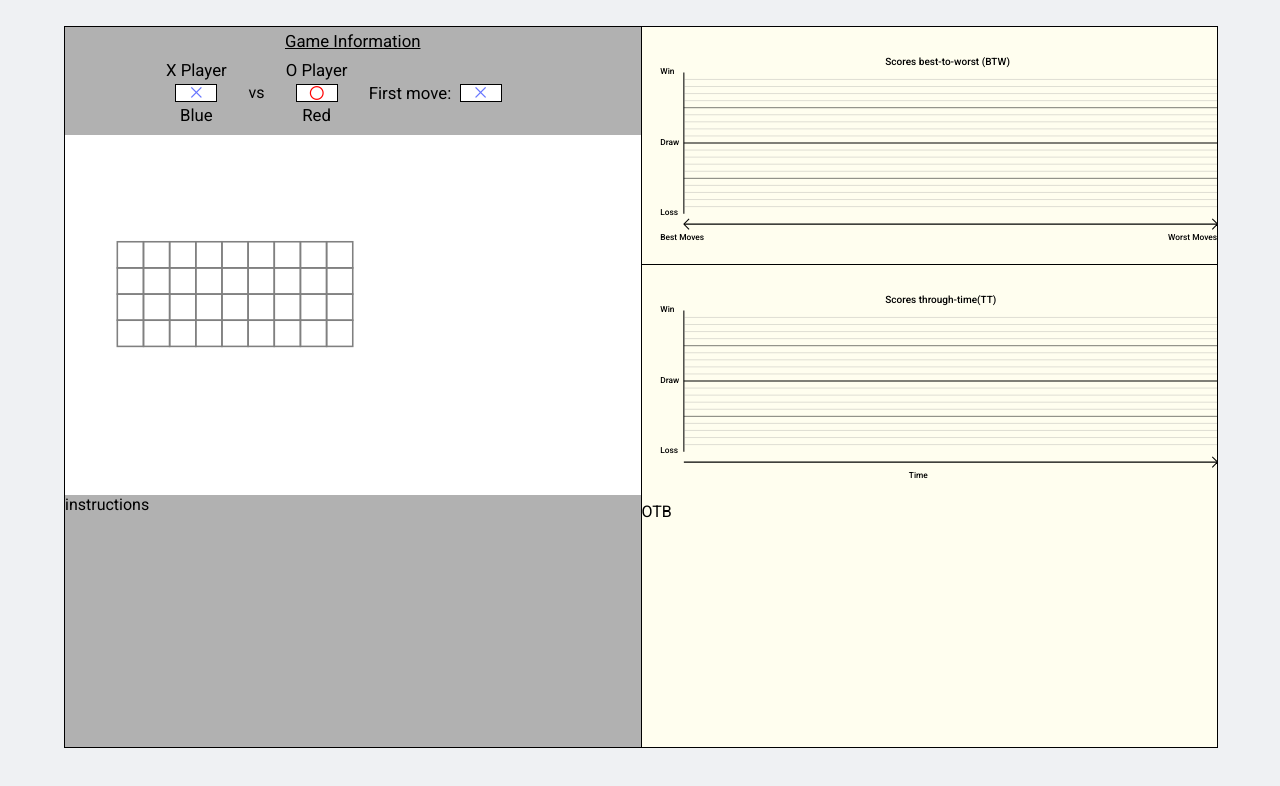
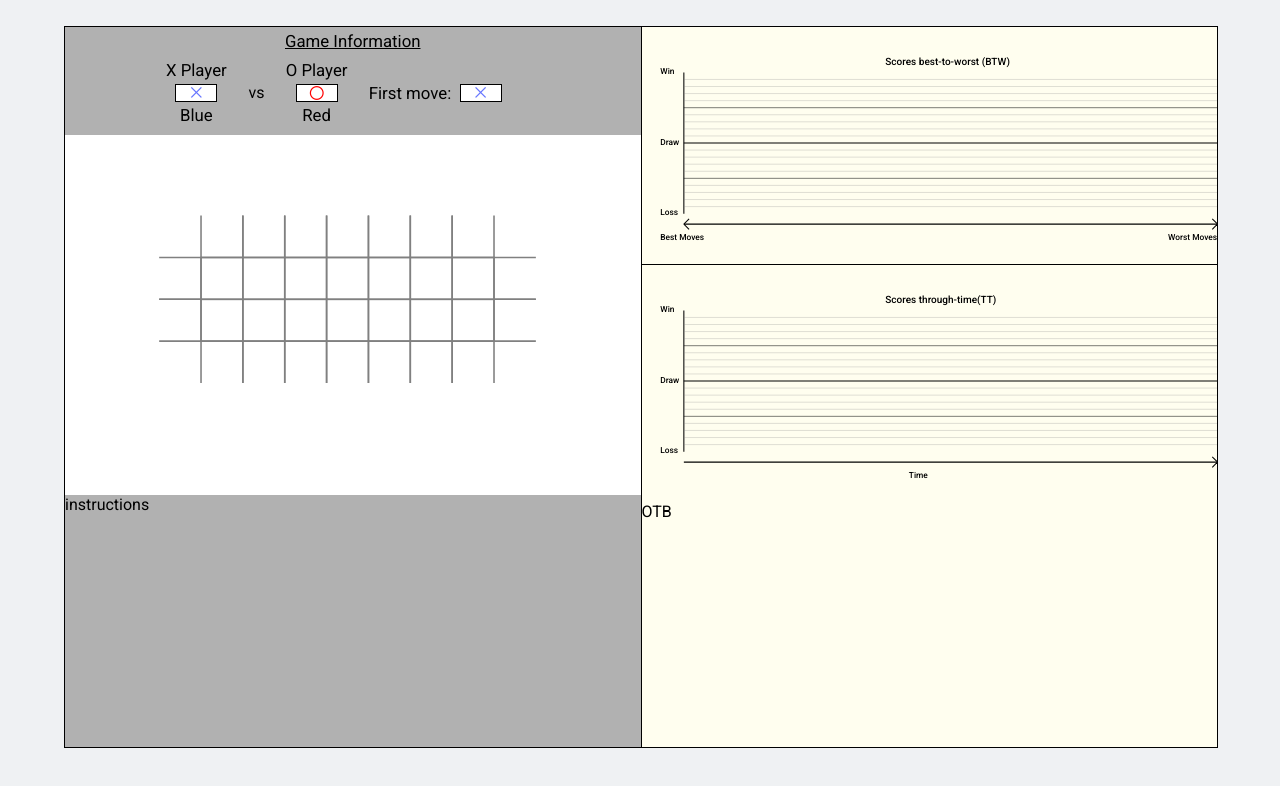
Before and after one commit to montaser85/mnk_task1, a Svelte app: page / in a window 1280 px wide. Shown: the top 786 px of the page. Built offline with nearby package versions, Linux system fonts and the light colour scheme.

Commit message:
board is done

```diff
--- a/src/components/GameBoard.svelte
+++ b/src/components/GameBoard.svelte
@@ -1,10 +1,10 @@
 <script>
     import { scaleLinear, scaleOrdinal } from "d3-scale";
 
-    let GB_X1=100;
-    let GB_Y1=50;
-    let boardBoxWidth=50;
-    let boardBoxHeight=50;
+    let GB_X1=180;
+    let GB_Y1=0;
+    let boardBoxWidth=80;
+    let boardBoxHeight=80;
 
     let viewBoxWidth=1100;
     let viewBoxHeight=380;
@@ -41,9 +41,44 @@
                 {#each boxArray as box}
                     {column_index=(box%9)}
                     {row_index=(box-(box%9))/9}
-                    <rect class="BoardBox" x={GB_X1+(column_index*boardBoxHeight)} y={GB_Y1+(row_index*boardBoxHeight)} width={boardBoxHeight} height={boardBoxWidth}/>
+                    <!-- <rect class="BoardBox {row_index}" id="BoardTop" x={GB_X1+(column_index*boardBoxHeight)} y={GB_Y1+(row_index*boardBoxHeight)} width={boardBoxHeight} height={boardBoxWidth}/> -->
+                    {#if row_index==0}
+                        {#if column_index==0}
+                            <rect class="BoardBox" x={GB_X1+(column_index*boardBoxHeight)} y={GB_Y1+(row_index*boardBoxHeight)} width={boardBoxHeight} height={boardBoxWidth}
+                            style="stroke-dasharray: 0,{boardBoxHeight}"
+                            />
+                        {:else if column_index==8}
+                            <rect class="BoardBox" x={GB_X1+(column_index*boardBoxHeight)} y={GB_Y1+(row_index*boardBoxHeight)} width={boardBoxHeight} height={boardBoxWidth}
+                            style="stroke-dasharray: 0,{boardBoxHeight}"
+                        />
+                        {:else}
+                            <rect class="BoardBox" x={GB_X1+(column_index*boardBoxHeight)} y={GB_Y1+(row_index*boardBoxHeight)} width={boardBoxHeight} height={boardBoxWidth}
+                            style="stroke-dasharray: 0,{boardBoxHeight},{boardBoxHeight*2}"
+                            />
+                        {/if}
+
+                    {:else if row_index==3}
+                        {#if column_index==0}
+                            <rect class="BoardBox" x={GB_X1+(column_index*boardBoxHeight)} y={GB_Y1+(row_index*boardBoxHeight)} width={boardBoxHeight} height={boardBoxWidth}
+                            style="stroke-dasharray: 0,{boardBoxHeight}"
+                            />
+                        {:else if column_index==8}
+                            <rect class="BoardBox" x={GB_X1+(column_index*boardBoxHeight)} y={GB_Y1+(row_index*boardBoxHeight)} width={boardBoxHeight} height={boardBoxWidth}
+                            style="stroke-dasharray: 0,{boardBoxHeight}"
+                        />
+                        {:else}
+                            <rect class="BoardBox" x={GB_X1+(column_index*boardBoxHeight)} y={GB_Y1+(row_index*boardBoxHeight)} width={boardBoxHeight} height={boardBoxWidth}
+                            style="stroke-dasharray: {boardBoxHeight*2},{boardBoxHeight}"
+                            />
+                        {/if}
+                    {:else if column_index==0}
+                        <rect class="BoardBox" id="BoardBoxLeft" x={GB_X1+(column_index*boardBoxHeight)} y={GB_Y1+(row_index*boardBoxHeight)} width={boardBoxHeight} height={boardBoxWidth}/>
+                    {:else if column_index==8}
+                        <rect class="BoardBox" id="BoardBoxRight" x={GB_X1+(column_index*boardBoxHeight)} y={GB_Y1+(row_index*boardBoxHeight)} width={boardBoxHeight} height={boardBoxWidth}/>
+                    {:else}
+                        <rect class="BoardBox" x={GB_X1+(column_index*boardBoxHeight)} y={GB_Y1+(row_index*boardBoxHeight)} width={boardBoxHeight} height={boardBoxWidth}/>
+                    {/if}
                 {/each}
-
             </g>
         </svg>
     </div>
@@ -65,4 +100,29 @@
         stroke: gray;
         stroke-width: 3px;
     }
+    #BoardBoxLeft{
+        fill: none;
+        stroke: gray;
+        stroke-width: 3px;
+        stroke-dasharray: 240,80;
+    }
+    #BoardBoxRight{
+        fill: none;
+        stroke: gray;
+        stroke-width: 3px;
+        stroke-dasharray: 80,80,160;
+    }
+    #BoardBoxTop{
+        fill: none;
+        stroke: gray;
+        stroke-width: 3px;
+        stroke-dasharray: 0,80,240;
+    }
+    #BoardBoxDown{
+        fill: none;
+        stroke: gray;
+        stroke-width: 3px;
+        stroke-dasharray: 160,80;
+    }
+
 </style>
```
